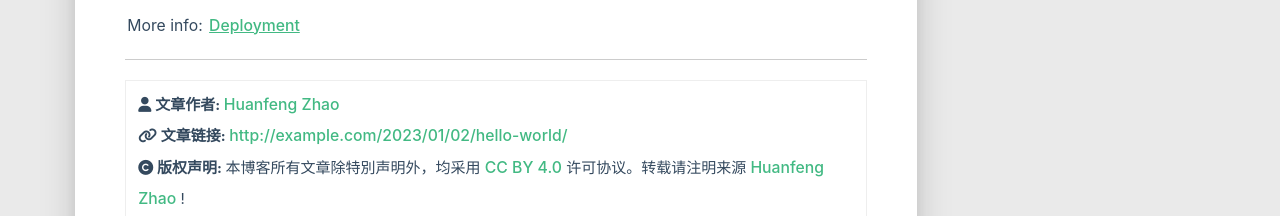
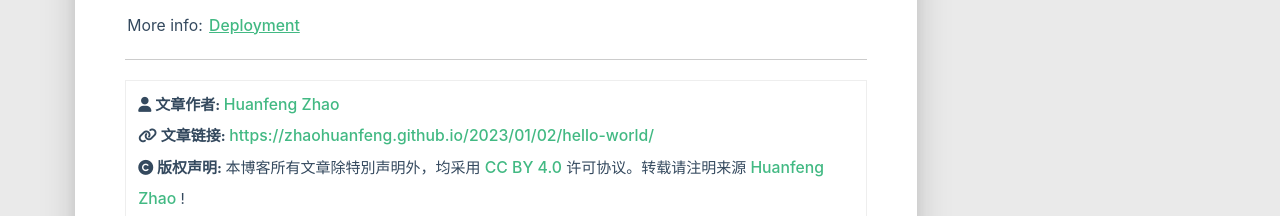
Before and after one commit to Zhaohuanfeng/Zhaohuanfeng.github.io, a plain HTML site: page 2023/01/02/hello-world/index.html in a window 1280 px wide. Shown: the part 1445-1661 px from the top of the page. Drawn offline with Linux system fonts and the light colour scheme; some packages are replaced by stand-ins of ours; no server answers; a script that the page names is missing.

Commit message:
Site updated: 2023-01-02 21:11:49

```diff
--- a/2023/01/02/hello-world/index.html
+++ b/2023/01/02/hello-world/index.html
@@ -435,7 +435,7 @@
                     </i>
                 </span>
                 <span class="reprint-info">
-                    <a href="http://example.com/2023/01/02/hello-world/">http://example.com/2023/01/02/hello-world/</a>
+                    <a href="https://zhaohuanfeng.github.io/2023/01/02/hello-world/">https://zhaohuanfeng.github.io/2023/01/02/hello-world/</a>
                 </span>
             </div>
             <div class="reprint__notice">
```
